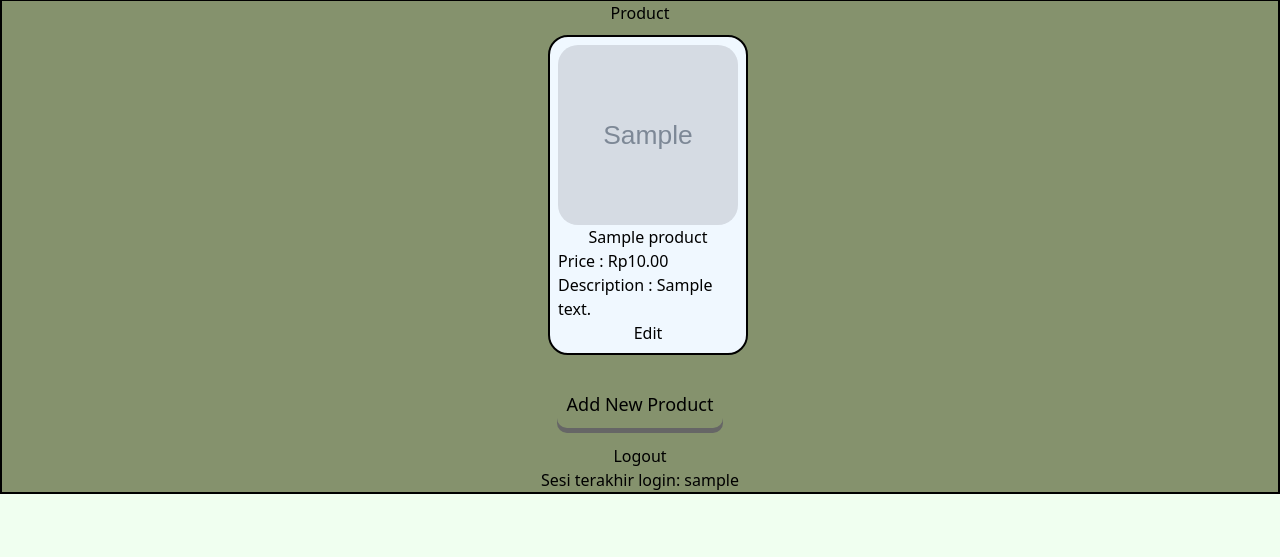
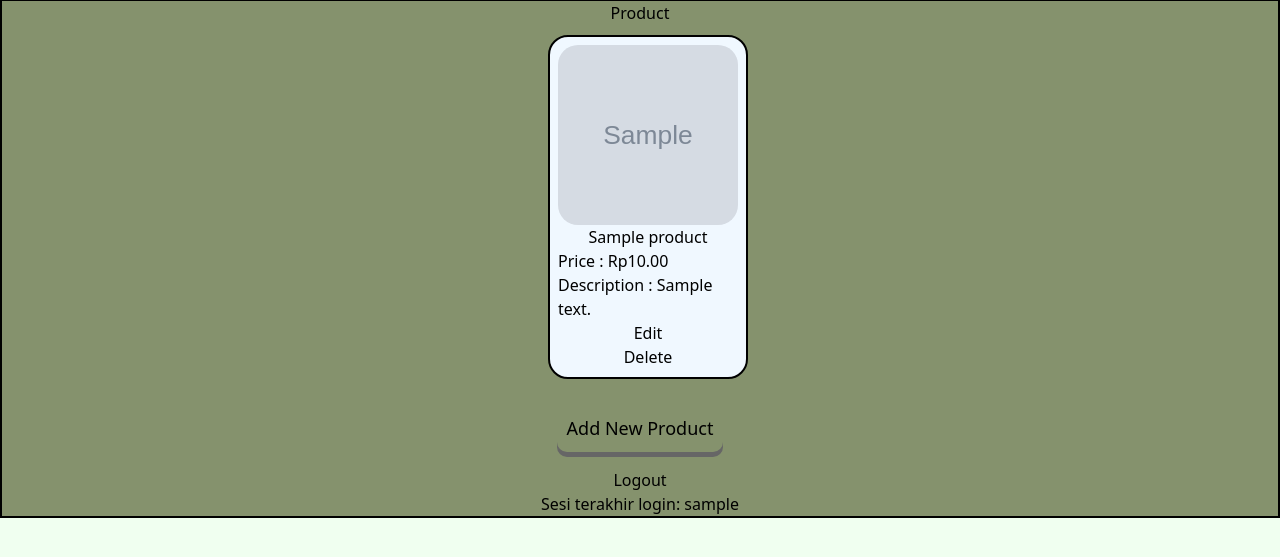
Before and after one commit to arshqiii/SiniBeli, a Django app: template main/templates/main.html in a window 1280 px wide. Shown: the part 194-751 px from the top of the page. Run offline with Django 5.2, Linux system fonts and the light colour scheme; tables that the repository leaves empty hold one stand-in row (values such as "Sample post"); the template is opened without the code that fills it: values that come from a table or form of the project are taken from there, most other values are stand-ins (such as "Sample title", 1, 10 or a date in 2020); grey boxes marked "Sample" are stand-in pictures; some libraries are stand-ins or nearby versions.

Commit message:
added delete product

```diff
--- a/main/templates/main.html
+++ b/main/templates/main.html
@@ -35,6 +35,11 @@
                 <a href="{% url 'main:edit_mood' mood_entry.pk %}">
                     <button>
                         Edit
+                    </button>
+                </a>
+                <a href="{% url 'main:delete_mood' mood_entry.pk %}">
+                    <button>
+                        Delete
                     </button>
                 </a>
             </div>
--- a/main/urls.py
+++ b/main/urls.py
@@ -1,6 +1,6 @@
 from django.urls import path
 from main.views import show_main, create_product, show_xml, show_json, show_xml_by_id, show_json_by_id
-from main.views import register, login_user, logout_user, edit_product
+from main.views import register, login_user, logout_user, edit_product, delete_product
 
 app_name = 'main'
 
@@ -14,5 +14,6 @@ urlpatterns = [
     path('register/', register, name='register'),
     path('login/', login_user, name='login'),
     path('logout/', logout_user, name='logout'),
-    path('edit-product/<uuid:id>', edit_product, name='edit_product')
+    path('edit-product/<uuid:id>', edit_product, name='edit_product'),
+    path('delete/<uuid:id>', delete_product, name='delete_product'),
 ]
```
Also changed, not shown: main/views.py (+10 -0 lines).
